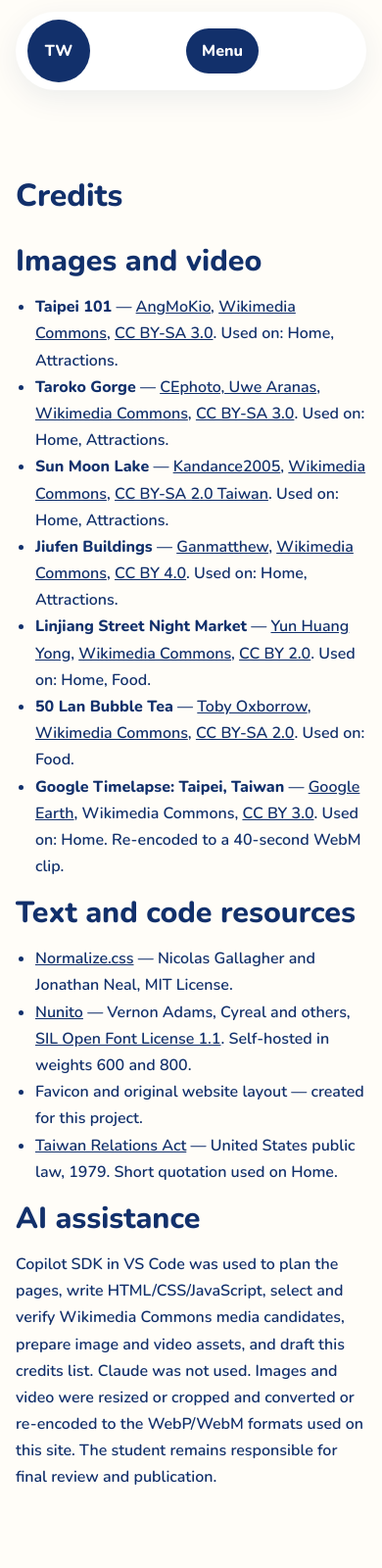
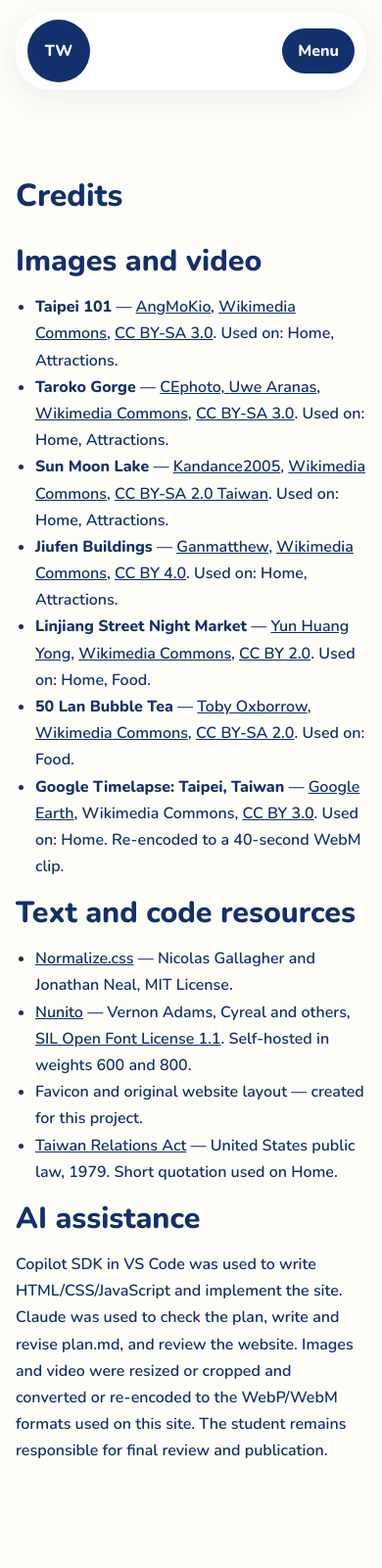
Before and after one commit to daisy-chang-web/Country-website-ai, a plain HTML site: page credits.html in a window 390 px wide. Shown: the top 1600 px of the page at 98% size. Drawn offline with Linux system fonts and the light colour scheme.

Commit message:
Fix mobile menu layout and AI credits
Co-authored-by: Copilot <223556219+Copilot@users.noreply.github.com>

```diff
--- a/credits.html
+++ b/credits.html
@@ -39,7 +39,7 @@
         <li><a href="https://www.govinfo.gov/content/pkg/STATUTE-94/pdf/STATUTE-94-Pg224.pdf">Taiwan Relations Act</a> — United States public law, 1979. Short quotation used on Home.</li>
       </ul>
       <h2>AI assistance</h2>
-      <p>Copilot SDK in VS Code was used to plan the pages, write HTML/CSS/JavaScript, select and verify Wikimedia Commons media candidates, prepare image and video assets, and draft this credits list. Claude was not used. Images and video were resized or cropped and converted or re-encoded to the WebP/WebM formats used on this site. The student remains responsible for final review and publication.</p>
+      <p>Copilot SDK in VS Code was used to write HTML/CSS/JavaScript and implement the site. Claude was used to check the plan, write and revise plan.md, and review the website. Images and video were resized or cropped and converted or re-encoded to the WebP/WebM formats used on this site. The student remains responsible for final review and publication.</p>
     </div></section>
   </main>
   <footer class="site-footer"><div class="container footer-inner"><p>Friendly travel guide to Taiwan.</p><a href="index.html">Back to Home</a></div></footer>
--- a/css/styles.css
+++ b/css/styles.css
@@ -59,7 +59,7 @@ a:hover { text-decoration-thickness: 3px; }
   min-height: 76px;
   padding: .5rem .75rem;
   background: var(--white);
-  border-radius: 999px;
+  border-radius: 36px;
   box-shadow: 0 8px 30px rgba(18,48,107,.08);
 }
 .logo-badge {
@@ -221,3 +221,11 @@ textarea { min-height: 140px; resize: vertical; }
 @media (prefers-reduced-motion: reduce) {
   html { scroll-behavior: auto; }
 }
+
+.header-panel { row-gap: 0; }
+.header-panel .menu-button { margin-left: auto; }
+.header-panel nav { flex-basis: 100%; }
+@media (min-width: 900px) {
+  .header-panel nav { flex-basis: auto; margin-left: auto; }
+  .header-panel { border-radius: 999px; }
+}
```
